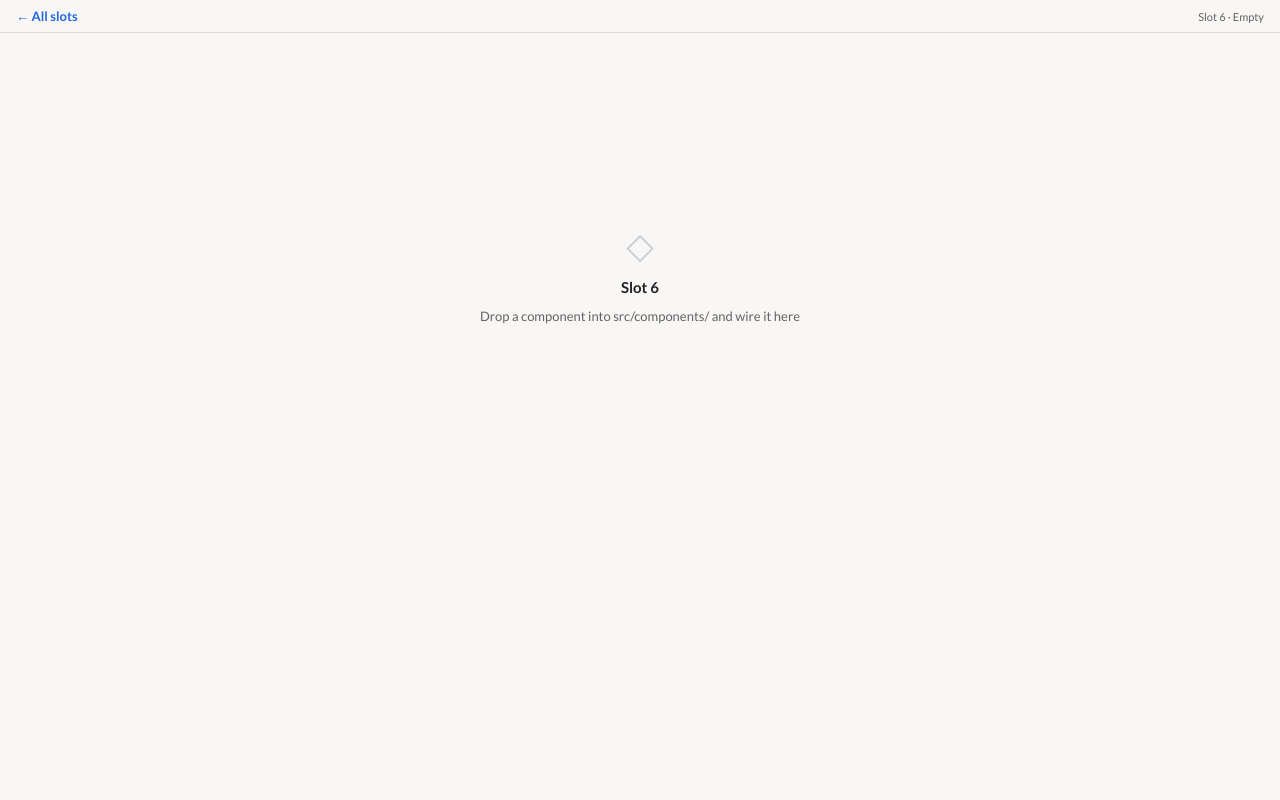
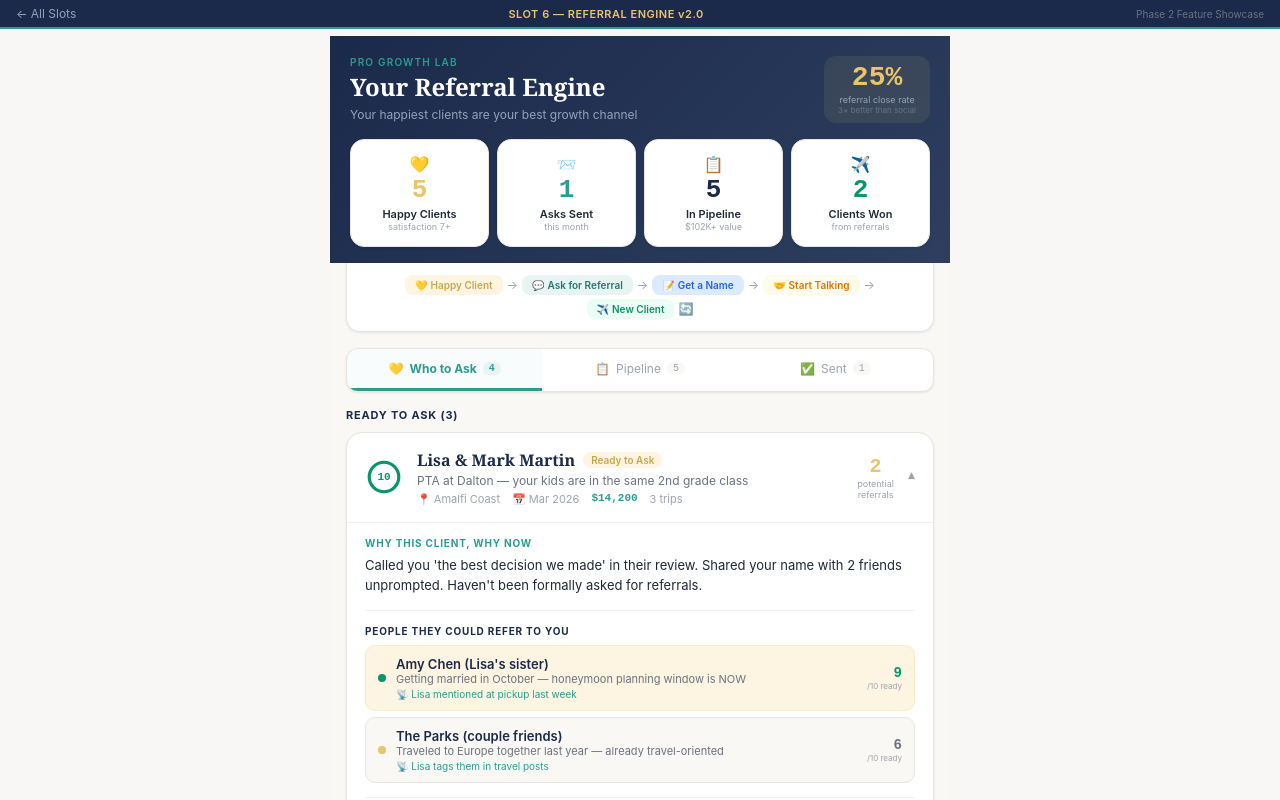
Before and after one commit to mikkohxai/pgl-demo-slots, a Next.js app: page /slot-6 in a window 1280 px wide. Shown: the top 800 px of the page. Built offline with nearby package versions, Linux system fonts and the light colour scheme.

Commit message:
fix: remove consent, wire Add Community, fix Calendar crash, rebuild Profile with textboxes

```diff
--- a/src/app/page.jsx
+++ b/src/app/page.jsx
@@ -6,7 +6,7 @@ const SLOTS = [
   { id: 3, name: "Vertical Network Map Reveal", status: "live", type: "Feature Showcase", description: "Shaina-preferred vertical bubble layout. Progressive reveal animation. Community cards with enrichment fields and AI expansion prompts.", version: "1.0.0", updated: "2026-04-07" },
   { id: 4, name: "Action Calendar", status: "live", type: "Feature Showcase", description: "Month/week/day views. Google Calendar sync. Plant/Grow/Convert phase badges, community color stripes, functional checkboxes.", version: "1.0.0", updated: "2026-04-07" },
   { id: 5, name: "Network Insights Report", status: "live", type: "Feature Showcase", description: "6-section AI-generated report: Network reach, top strategy, daily rhythm, goal math, channel mix, Week 1 plan. Animated counters, expandable cards with methodology.", version: "1.0.0", updated: "2026-04-06" },
-  { id: 6, name: "Empty", status: "empty", type: "Feature Showcase", description: "Available for next feature prototype.", version: "—", updated: "—" },
+  { id: 6, name: "Referral Engine", status: "live", type: "Feature Showcase", description: "Phase 2 — Systematic referral generation from happiest clients. AI-drafted voice-matched referral asks. Pipeline tracker (name to intro to conversation to booked). USC Revenue Factory framework.", version: "2.0.0", updated: "2026-04-06" },
   { id: 7, name: "Empty", status: "empty", type: "Feature Showcase", description: "Available for next feature prototype.", version: "—", updated: "—" },
   { id: 8, name: "Empty", status: "empty", type: "Feature Showcase", description: "Available for next feature prototype.", version: "—", updated: "—" },
   { id: 9, name: "Empty", status: "empty", type: "Feature Showcase", description: "Available for next feature prototype.", version: "—", updated: "—" },
--- a/src/app/slot-6/page.jsx
+++ b/src/app/slot-6/page.jsx
@@ -1,2 +1,29 @@
-"use client"
-export default function Slot6Page(){return(<div style={{fontFamily:"'Lato',system-ui,sans-serif"}}><div style={{padding:"8px 16px",borderBottom:"1px solid #D8D8D8",display:"flex",justifyContent:"space-between",alignItems:"center",fontSize:13}}><a href="/" style={{color:"#2166DB",textDecoration:"none",fontWeight:600}}>← All slots</a><span style={{color:"#636363",fontSize:11}}>Slot 6 · Empty</span></div><div style={{display:"flex",alignItems:"center",justifyContent:"center",minHeight:"60vh",flexDirection:"column",gap:12}}><div style={{fontSize:36,opacity:.2}}>◇</div><div style={{fontSize:15,fontWeight:600,color:"#212121"}}>Slot 6</div><div style={{fontSize:13,color:"#636363"}}>Drop a component into src/components/ and wire it here</div></div></div>)}
+"use client";
+import ReferralEngine from "../../components/ReferralEngine";
+
+export default function Slot3() {
+  return (
+    <div>
+      <div style={{
+        position: "fixed", top: 0, left: 0, right: 0, zIndex: 9999,
+        background: "#1B2A4A", padding: "6px 16px",
+        display: "flex", justifyContent: "space-between", alignItems: "center",
+        fontFamily: "'DM Sans', -apple-system, sans-serif",
+        borderBottom: "2px solid #2A9D8F"
+      }}>
+        <a href="/" style={{ color: "#94A3B8", fontSize: 12, textDecoration: "none" }}>
+          ← All Slots
+        </a>
+        <span style={{ color: "#E9C46A", fontSize: 11, fontWeight: 600, letterSpacing: 0.5 }}>
+          SLOT 6 — REFERRAL ENGINE v2.0
+        </span>
+        <span style={{ color: "#6B7280", fontSize: 10 }}>
+          Phase 2 Feature Showcase
+        </span>
+      </div>
+      <div style={{ paddingTop: 36 }}>
+        <ReferralEngine />
+      </div>
+    </div>
+  );
+}
```
